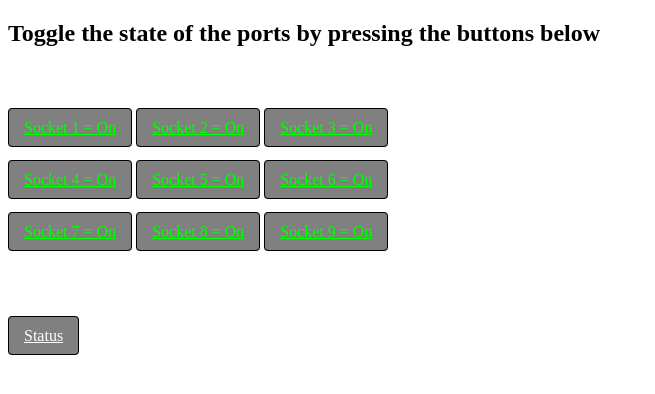
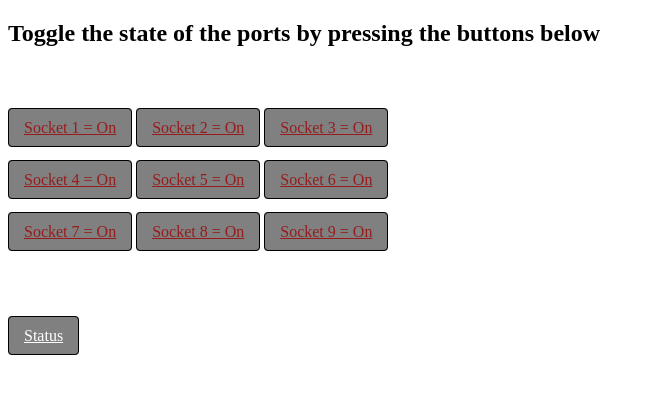
Before and after one commit to forflo/arduino_elsock, a plain HTML site: page src/web_resources/index.html in a window 1280 px wide. Shown: the whole page, without its empty margins (0-655 px from the left). Drawn offline with Linux system fonts and the light colour scheme.

```diff
--- a/src/web_resources/index.html
+++ b/src/web_resources/index.html
@@ -8,19 +8,19 @@
 <body>
 <h2>Toggle the state of the ports by pressing the buttons below</h2>
 <br><br>
-<p><a class="button-link" href="http://141.60.125.177/1" style="color:#00FF00">Socket 1 = On</a>
-<a class="button-link" href="http://141.60.125.177/2" style="color:#00FF00">Socket 2 = On</a>
-<a class="button-link" href="http://141.60.125.177/3" style="color:#00FF00">Socket 3 = On</a>
+<p><a class="button-link" href="http://141.60.125.177/1" style="color:#961C1C">Socket 1 = On</a>
+<a class="button-link" href="http://141.60.125.177/2" style="color:#961C1C">Socket 2 = On</a>
+<a class="button-link" href="http://141.60.125.177/3" style="color:#961C1C">Socket 3 = On</a>
 <br><br>
 </p><p>
-<a class="button-link" href="http://141.60.125.177/4" style="color:#00FF00">Socket 4 = On</a>
-<a class="button-link" href="http://141.60.125.177/5" style="color:#00FF00">Socket 5 = On</a>
-<a class="button-link" href="http://141.60.125.177/6" style="color:#00FF00">Socket 6 = On</a>
+<a class="button-link" href="http://141.60.125.177/4" style="color:#961C1C">Socket 4 = On</a>
+<a class="button-link" href="http://141.60.125.177/5" style="color:#961C1C">Socket 5 = On</a>
+<a class="button-link" href="http://141.60.125.177/6" style="color:#961C1C">Socket 6 = On</a>
 <br><br>
 </p><p>
-<a class="button-link" href="http://141.60.125.177/7" style="color:#00FF00">Socket 7 = On</a>
-<a class="button-link" href="http://141.60.125.177/8" style="color:#00FF00">Socket 8 = On</a>
-<a class="button-link" href="http://141.60.125.177/9" style="color:#00FF00">Socket 9 = On</a>
+<a class="button-link" href="http://141.60.125.177/7" style="color:#961C1C">Socket 7 = On</a>
+<a class="button-link" href="http://141.60.125.177/8" style="color:#961C1C">Socket 8 = On</a>
+<a class="button-link" href="http://141.60.125.177/9" style="color:#961C1C">Socket 9 = On</a>
 <br><br>
 </p><p>
 <br><br>
```
Also changed, not shown: 1 other file.
